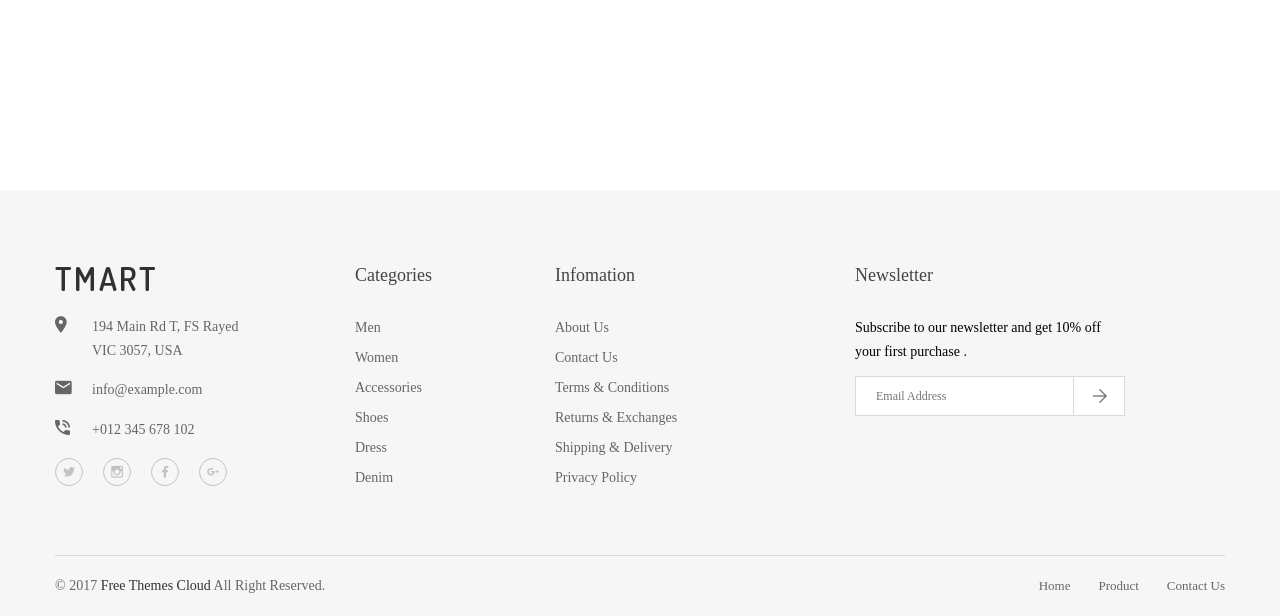
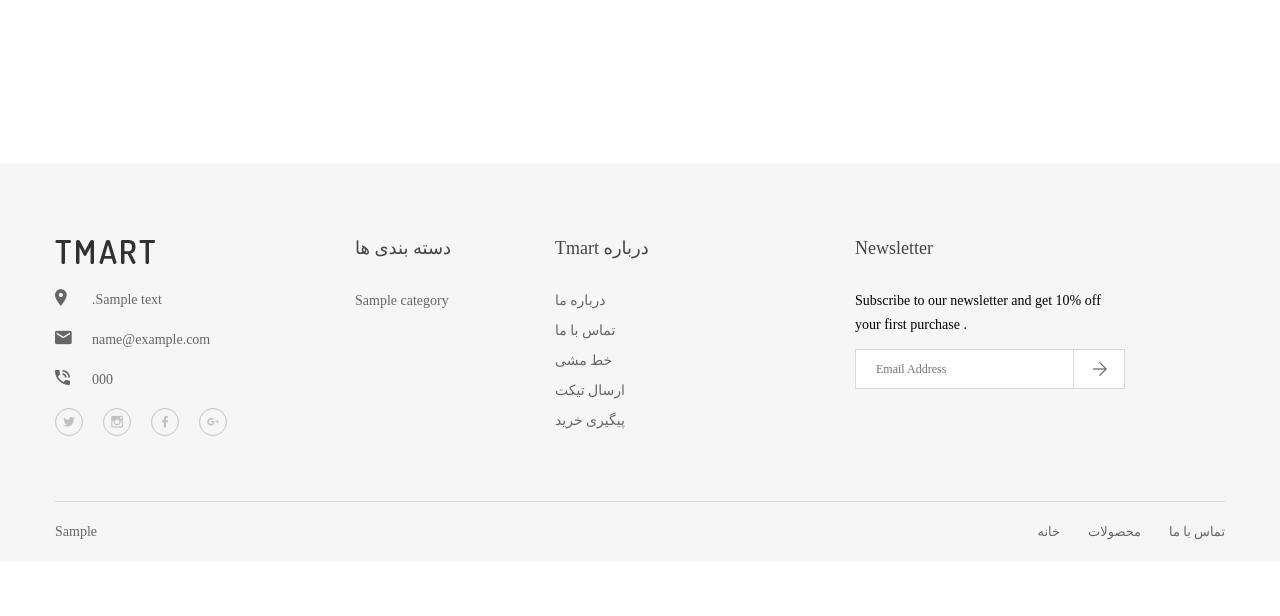
Before and after one commit to AminodinAkbari/MyRepository, a Django app: page /all in a window 1280 px wide. Shown: the part 1378-1994 px from the top of the page. After the commit the page ends 1918 px from the top, so only its background shows below. Run offline with Django 3.2, Linux system fonts and the light colour scheme; tables that the repository leaves empty hold one stand-in row (values such as "Sample post"); grey boxes marked "Sample" are stand-in pictures; some libraries are stand-ins or nearby versions.

Commit message:
11 esfand

```diff
--- a/tmart/urls.py
+++ b/tmart/urls.py
@@ -28,6 +28,25 @@ urlpatterns = [
     path('', include('tmart_Product.urls')),
     path('', include('tmart_account.urls')),
     path('', include('tmart_Cart_and_Favorite.urls')),
+    path('api-auth/', include('rest_framework.urls')),
+]
+
+from .API_views import (
+    SingleProductPriceRangeAPI,
+    AllSingleProducts,
+    SpecificSingleProducts,
+    SingleProductsBySet,
+    SingleProductsByColors,
+    MostViewedSingleProducts
+)
+# REST-APIS
+urlpatterns+=[
+    path('product_price_range' , SingleProductPriceRangeAPI.as_view()),
+    path('all_products' , AllSingleProducts.as_view()),
+    path('all_products/<int:pk>' , SpecificSingleProducts.as_view()),
+    path('single_products_by_set/<int:set_id>' , SingleProductsBySet.as_view()),
+    path('single_products_by_colors/<color>' , SingleProductsByColors.as_view()),
+    path('most_viewed_products' , MostViewedSingleProducts.as_view()),
 ]
 
 if settings.DEBUG:
--- a/tmart_Product/urls.py
+++ b/tmart_Product/urls.py
@@ -6,6 +6,8 @@ from tmart_Product.views import (
     ProductDetail,
     AllProductsBy_SubCategory,
 )
+# REST
+
 urlpatterns = [
     path('set/' , AllProducts.as_view() , name = 'AllProducts'),
     path('set/<int:id>' , SelectedSet.as_view() , name = 'set_with_id'),
--- a/tmart_account/forms.py
+++ b/tmart_account/forms.py
@@ -1,6 +1,7 @@
 from django import forms
 from django.contrib.auth.models import User
-
+from captcha.fields import ReCaptchaField
+from captcha.widgets import ReCaptchaV2Checkbox
 
 class LoginForm(forms.Form):
     username = forms.CharField(
@@ -9,6 +10,7 @@ class LoginForm(forms.Form):
     password = forms.CharField(
         widget=forms.PasswordInput(attrs={'placeholder':'رمز عبور','class':'rtl'}),
     )
+    captcha = ReCaptchaField(widget=ReCaptchaV2Checkbox)
 
 class RegisterForm(forms.Form):
     first_name = forms.CharField(
@@ -26,7 +28,7 @@ class RegisterForm(forms.Form):
     re_password = forms.CharField(
         widget=forms.PasswordInput(attrs={'placeholder':'تکرار رمز عبور','class':'rtl'}),
     )
-
+    captcha = ReCaptchaField(widget=ReCaptchaV2Checkbox)
     def clean_re_password(self):
         password = self.cleaned_data.get('password')
         re_password = self.cleaned_data.get('re_password')
--- a/tmart_account/templates/login.html
+++ b/tmart_account/templates/login.html
@@ -12,6 +12,7 @@
                     {% csrf_token %}
                     {{login_form.username}}
                     {{login_form.password}}
+                    {{login_form.captcha}}
                         <br>
                         {% for error in login_form.username.errors %}
                            <p class="text-danger p-3">{{error}}</p>
--- a/tmart_account/templates/register.html
+++ b/tmart_account/templates/register.html
@@ -26,7 +26,8 @@
                            <p class="text-danger p-3">{{error}}</p>
                         {% endfor %}
                         <br>
-
+                                    {{register_form.captcha}}
+                                    <br>
                             <div class="htc__login__btn">
                                 <button type="submit">ثبت نام</button>
                             </div>
--- a/tmart_settings/admin.py
+++ b/tmart_settings/admin.py
@@ -1,4 +1,5 @@
 from django.contrib import admin
-from .models import IPs
+from .models import IPs , OurInformation
 # Register your models here.
 admin.site.register(IPs)
+admin.site.register(OurInformation)
--- a/tmart_settings/models.py
+++ b/tmart_settings/models.py
@@ -1,5 +1,16 @@
+import email
 from django.db import models
 # Create your models here.
 
 class IPs(models.Model):
 	ip_address = models.GenericIPAddressField(blank = True , null = True)
+
+class OurInformation(models.Model):
+	address = models.TextField(verbose_name='آدرس')
+	tel		= models.CharField(max_length=36)
+	email	= models.EmailField(null=True , blank=True)
+	copyright = models.CharField(max_length=150 , default='متن کپی رایت')
+	active  = models.BooleanField()
+
+	def __str__(self):
+		return self.address
--- a/tmart_settings/templates/settings/footer.html
+++ b/tmart_settings/templates/settings/footer.html
@@ -12,13 +12,13 @@
                             </a>
                         </div>
                         <div class="footer-address">
-                            <ul>
+                            <ul class="">
                                 <li>
                                     <div class="address-icon">
                                         <i class="zmdi zmdi-pin"></i>
                                     </div>
                                     <div class="address-text">
-                                        <p>194 Main Rd T, FS Rayed <br> VIC 3057, USA</p>
+                                        <p class="rtl">{{information.address}}</p>
                                     </div>
                                 </li>
                                 <li>
@@ -26,7 +26,7 @@
                                         <i class="zmdi zmdi-email"></i>
                                     </div>
                                     <div class="address-text">
-                                        <a href="#"> info@example.com</a>
+                                        <a href="#">{{information.email}}</a>
                                     </div>
                                 </li>
                                 <li>
@@ -34,7 +34,7 @@
                                         <i class="zmdi zmdi-phone-in-talk"></i>
                                     </div>
                                     <div class="address-text">
-                                        <p>+012 345 678 102 </p>
+                                        <p>{{information.tel}}</p>
                                     </div>
                                 </li>
                             </ul>
@@ -51,28 +51,24 @@
                 <!-- Start Single Footer Widget -->
                 <div class="col-md-3 col-lg-2 col-sm-6 smt-30 xmt-30">
                     <div class="ft__widget">
-                        <h2 class="ft__title">Categories</h2>
+                        <h2 class="ft__title">دسته بندی ها</h2>
                         <ul class="footer-categories">
-                            <li><a href="shop-sidebar.html">Men</a></li>
-                            <li><a href="shop-sidebar.html">Women</a></li>
-                            <li><a href="shop-sidebar.html">Accessories</a></li>
-                            <li><a href="shop-sidebar.html">Shoes</a></li>
-                            <li><a href="shop-sidebar.html">Dress</a></li>
-                            <li><a href="shop-sidebar.html">Denim</a></li>
+                            {% for item in categories %}
+                                <li><a href="shop-sidebar.html">{{item.name}}</a></li>
+                            {% endfor %}
                         </ul>
                     </div>
                 </div>
                 <!-- Start Single Footer Widget -->
                 <div class="col-md-3 col-lg-2 col-sm-6 smt-30 xmt-30">
                     <div class="ft__widget">
-                        <h2 class="ft__title">Infomation</h2>
+                        <h2 class="ft__title rtl text-left">درباره Tmart</h2>
                         <ul class="footer-categories">
-                            <li><a href="about.html">About Us</a></li>
-                            <li><a href="contact.html">Contact Us</a></li>
-                            <li><a href="#">Terms & Conditions</a></li>
-                            <li><a href="#">Returns & Exchanges</a></li>
-                            <li><a href="#">Shipping & Delivery</a></li>
-                            <li><a href="#">Privacy Policy</a></li>
+                            <li><a href="about.html">درباره ما</a></li>
+                            <li><a href="contact.html">تماس با ما</a></li>
+                            <li><a href="#">خط مشی</a></li>
+                            <li><a href="#">ارسال تیکت</a></li>
+                            <li><a href="#">پیگیری خرید</a></li>
                         </ul>
                     </div>
                 </div>
@@ -110,13 +106,12 @@
                 <div class="col-md-12 col-lg-12 col-sm-12 col-xs-12">
                     <div class="copyright__inner">
                         <div class="copyright">
-                            <p>© 2017 <a href="https://freethemescloud.com/">Free themes Cloud</a>
-                            All Right Reserved.</p>
+                            <p class="rtl">{{information.copyright}}</p>
                         </div>
                         <ul class="footer__menu">
-                            <li><a href="index.html">Home</a></li>
-                            <li><a href="shop.html">Product</a></li>
-                            <li><a href="contact.html">Contact Us</a></li>
+                            <li><a href="/">خانه</a></li>
+                            <li><a href="/all">محصولات</a></li>
+                            <li><a href="contact.html">تماس با ما</a></li>
                         </ul>
                     </div>
                 </div>
--- a/tmart_settings/templates/settings/header.html
+++ b/tmart_settings/templates/settings/header.html
@@ -16,7 +16,7 @@
                             <nav class="mainmenu__nav hidden-xs hidden-sm">
                                 <ul class="main__menu rtl">
                                         <li class="drop"><a href="/">{{context.Home}}</a></li>
-                                        <li class="drop"><a href="all">{{context.AllProducts}}</a></li>
+                                        <li class="drop"><a href="/all">{{context.AllProducts}}</a></li>
 
                                         <li class="drop"><a href="/all_discount">بیشتر از %50 درصد تخفیف</a>
                                             <ul class="dropdown mega_dropdown" dir="ltr">
@@ -27,6 +27,7 @@
                                                     </ul>
                                                 </li>
                                             {% endfor %}
+
                                                 {% if context.set_image is not None %}
                                                 <li>
                                                     <ul class="mega__item">
--- a/tmart_settings/templatetags/settings_tags.py
+++ b/tmart_settings/templatetags/settings_tags.py
@@ -1,5 +1,6 @@
 from django import template
 from tmart_Product.models import SingleProduct , Category,Set
+from tmart_settings.models import OurInformation
 import random
 register = template.Library()
 
@@ -31,5 +32,10 @@ def navbar(request):
 
 @register.inclusion_tag('settings/footer.html')
 def footer():
-	# item = Navbar.objects.all()[:6]
-	return {}
+	information = OurInformation.objects.filter(active = True).first()
+	categories = Category.objects.all()[:6]
+	return {
+	'information' : information,
+	'categories':categories,
+
+	}
```
Also changed, not shown: tmart/API_views.py (added, +38 -0 lines), tmart/custom_APIFilters.py (added, +8 -0 lines), tmart/serializers.py (added, +12 -0 lines), tmart/settings.py (+14 -0 lines).
